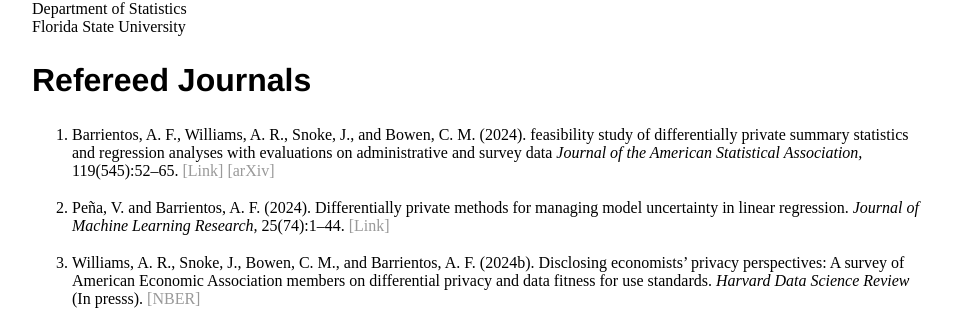
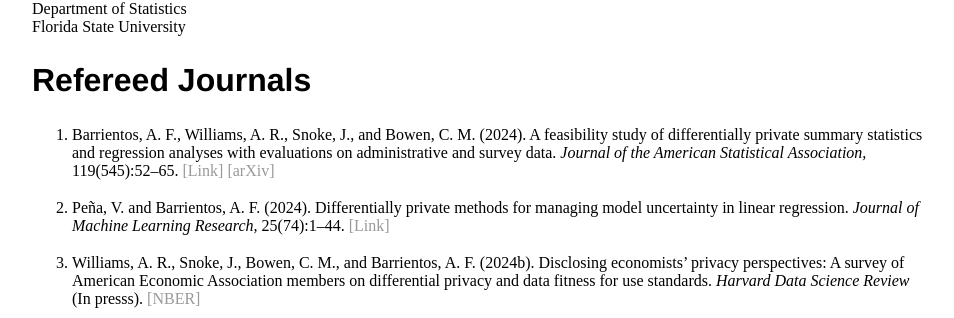
Before and after one commit to anfebar/anfebar.github.io, a Jekyll site: the page built from cv/index.html, in a window 1280 px wide and 900 px high. Shown: the part 291-609 px from the top of the window, without its empty margins (160-1114 px from the left). Built offline with Jekyll 4.4.1, drawn with Linux system fonts in a browser that asks for light colours.

Commit message:
Update publications

```diff
--- a/cv/index.html
+++ b/cv/index.html
@@ -26,7 +26,7 @@ title: Andrés Felipe Barrientos
 					<ol>
 
 					<li>Barrientos, A. F., Williams, A. R., Snoke, J., and Bowen, C. M. (2024).
-					feasibility study of differentially private summary statistics and regression analyses with evaluations on administrative and survey data
+					A feasibility study of differentially private summary statistics and regression analyses with evaluations on administrative and survey data.
 					<em>Journal of the American Statistical Association,</em> 119(545):52–65.
 						<a href="https://doi.org/10.1080/01621459.2023.2270795" target="_blank">[Link]</a>
 						<a href="https://arxiv.org/abs/2110.12055" target="_blank">[arXiv]</a>
```
